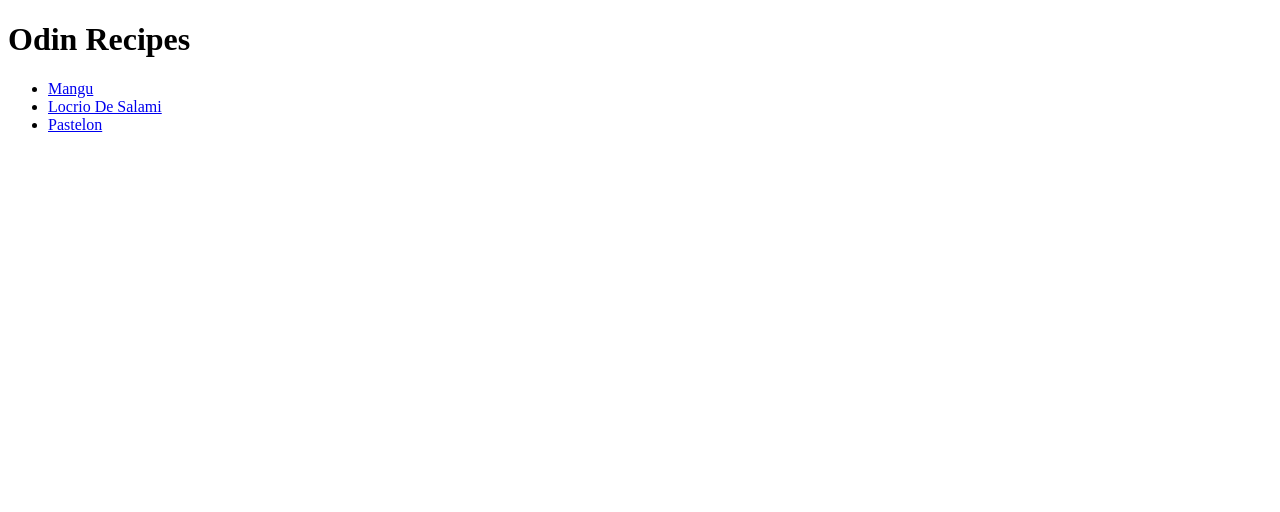
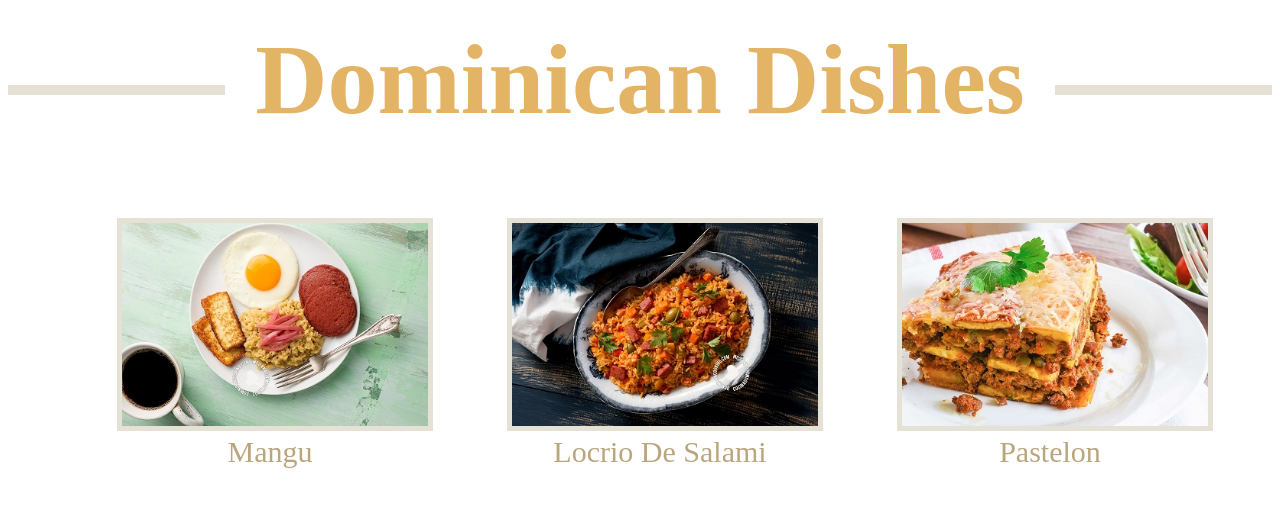
Before and after one commit to angenue/odin-recipes, a plain HTML site: page index.html in a window 1280 px wide. Drawn offline with Linux system fonts and the light colour scheme.

Commit message:
created images as links, added hover, customized index.html

```diff
--- a/index.html
+++ b/index.html
@@ -4,15 +4,26 @@
     <meta charset="UTF-8">
     <meta http-equiv="X-UA-Compatible" content="IE=edge">
     <meta name="viewport" content="width=device-width, initial-scale=1.0">
+
+    <link rel="stylesheet" href="style.css">
+
     <title>Document</title>
 </head>
 <body>
-    <h1>Odin Recipes</h1>
+        <h1><span>Dominican Dishes</span></h1>
 
     <ul>
-        <li><a href="recipes/mangu.html">Mangu</a></li>
-        <li><a href="recipes/locrio-de-salami.html">Locrio De Salami</a></li>
-        <li><a href="recipes/pastelon.html">Pastelon</a></li>
+        <li class = "mainDish" title="Mangu">
+            <a href="recipes/mangu.html">
+                <div><img id="food1" src="/resources/mangu.jpg" alt="Dominican mangu">
+                </a></div>
+            </li>
+        <li class="mainDish" title = "Locrio De Salami"><a href="recipes/locrio-de-salami.html">
+            <img id="food1" src="/resources/locrio-de-salami.jpg" alt="locrio de salami">
+        </a></li>
+        <li class="mainDish" title = "Pastelon"><a href="recipes/pastelon.html">
+            <img id="food1"src="/resources/pastelon.jpg" alt="Pastelon">
+        </a></li>
     </ul>
 </body>
 </html>
--- /dev/null
+++ b/style.css
@@ -0,0 +1,52 @@
+.body {
+    background-color: beige;
+    font-family: Helvetica, Arial, sans-serif;
+}
+
+h1 {
+    text-align: center;
+    font-size: 100px;
+    color: #e4b466;
+    background-color: #fff;
+    display: inline-block;
+    width: 100%;
+   text-align: center;
+   border-bottom: 10px solid #e6e1d5;
+   line-height: 0.1em;
+}
+
+h1 span {
+    background:#fff;
+    padding:0 30px;
+  }
+
+  .mainDish:after {
+    content: attr(title);
+    display: block;
+    color: #baa67e;
+    font-size: 30px;
+  }
+
+
+
+  ul {
+    list-style-type: none;
+    text-align: center;
+}
+
+li {
+    width: 25%;
+    display: inline-block;
+    vertical-align: top;
+    padding: 40px;
+  }
+
+  li img {
+    max-width: 100%;
+    height: auto;
+    border: 5px solid #e6e1d5;
+  }
+
+  li img:hover {
+    opacity: 0.7;
+  }
```
